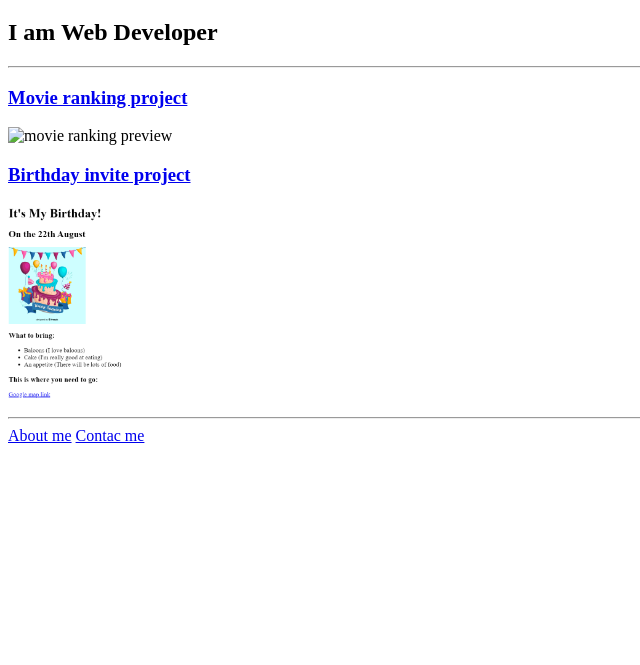
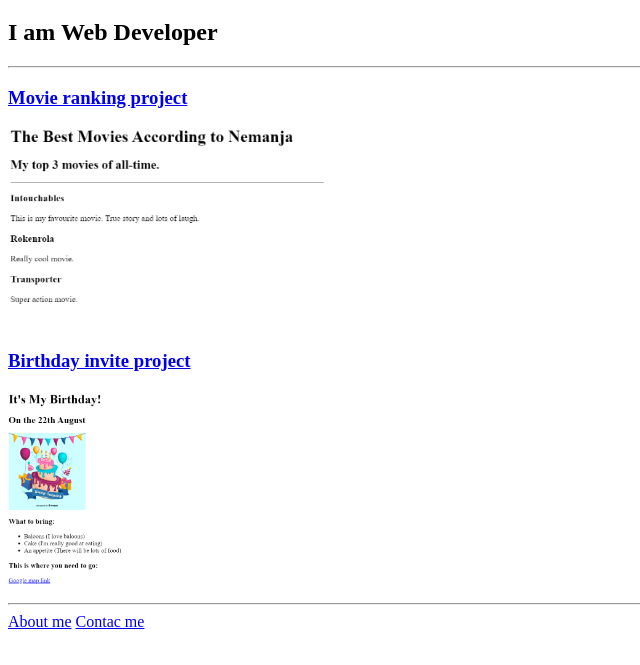
Before and after one commit to Opkeee/html-portfolio, a plain HTML site: page index.html in a window 1280 px wide. Shown: the part 61-726 px from the top of the page, without its empty margins (0-640 px from the left). Drawn offline with Linux system fonts and the light colour scheme.

Commit message:
Update index.html

```diff
--- a/index.html
+++ b/index.html
@@ -24,7 +24,7 @@ https://developer.mozilla.org/en-US/docs/Web/HTML/Element/img#attr-height -->
         <h2>I am Web Developer</h2>
         <hr>
         <h3><a href="./public/movie-ranking.html">Movie ranking project</a></h3>
-        <img src="./html-portofolio/assets/images/movie-ranking-preview.PNG" height="200" alt="movie ranking preview">
+        <img src="./assets/images/movie-ranking-preview.PNG" height="200" alt="movie ranking preview">
         <h3><a href="./public/birthday-invite.html">Birthday invite project</a></h3>
         <img src="./assets/images/Birthday-invite-party-preview.PNG" height="200" alt="birthday invite preview">
         <hr>
```
